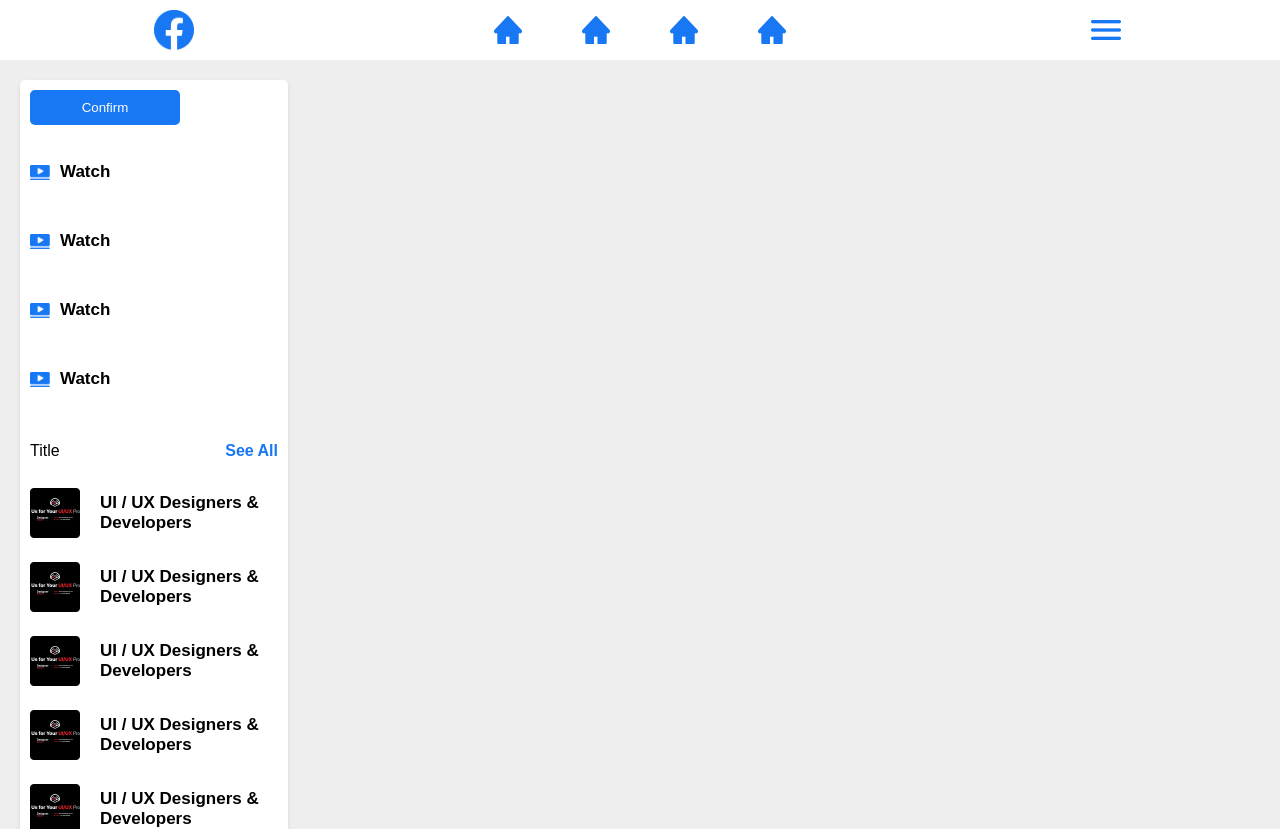
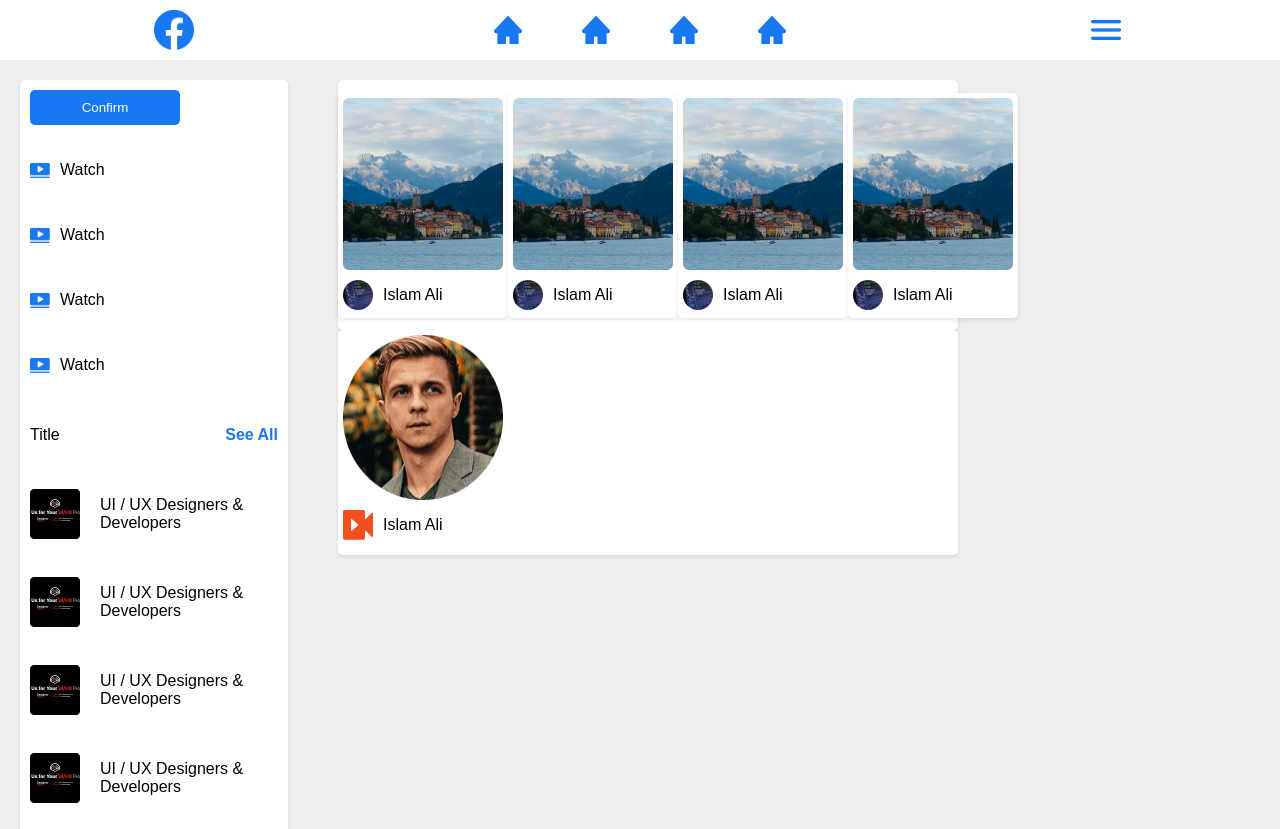
Before and after one commit to Abdelrahman-Afia/Facebook-Page-Clone, a React (Create React App) app: page / in a window 1280 px wide. Shown: the top 829 px of the page. Built offline with nearby package versions, Linux system fonts and the light colour scheme.

Commit message:
Story Created

```diff
--- /dev/null
+++ b/src/components/Createpost.jsx
@@ -0,0 +1,20 @@
+import React from "react";
+import "./Story.css";
+import img1 from "../Assets/post-profile.png";
+import img2 from "../Assets/live-icon.png";
+import img3 from "../Assets/photo-icon.png";
+import img4 from "../Assets/smile-face.png";
+
+const Story = () => {
+  return (
+    <div className="Story-container">
+      <img src={img1} alt="Story-img" className="Story-img" />
+      <div className="Story-user-details">
+        <img src={img2} alt="Story-user" className="Story-user" />
+        <p className="text">Islam Ali</p>
+      </div>
+    </div>
+  );
+};
+
+export default Story;
--- /dev/null
+++ b/src/components/Story.css
@@ -0,0 +1,36 @@
+.Story-container {
+  height: 215px;
+  border-radius: 10px;
+  padding: 5px;
+  background-color: #ffffff;
+  box-shadow: 0 2px 4px rgba(0, 0, 0, 0.1);
+  display: flex;
+  flex-direction: column;
+  border-radius: 5px;
+}
+
+.Story-img {
+  width: 160px;
+  height: 172px;
+  border-radius: 5px;
+}
+
+.Story-user-details {
+  display: flex;
+  align-items: center;
+  gap: 10px;
+  flex-direction: row;
+}
+
+.Story-user {
+  width: 30px;
+  height: 30px;
+}
+
+.text {
+  color: #000;
+  font-size: 16px;
+  font-style: normal;
+  font-weight: 400;
+  line-height: normal;
+}
--- /dev/null
+++ b/src/components/Story.jsx
@@ -0,0 +1,18 @@
+import React from "react";
+import "./Story.css";
+import img1 from "../Assets/story-img.png";
+import img2 from "../Assets/story-user.png";
+
+const Story = () => {
+  return (
+    <div className="Story-container">
+      <img src={img1} alt="Story-img" className="Story-img" />
+      <div className="Story-user-details">
+        <img src={img2} alt="Story-user" className="Story-user" />
+        <p className="text">Islam Ali</p>
+      </div>
+    </div>
+  );
+};
+
+export default Story;
--- a/src/pages/Home.css
+++ b/src/pages/Home.css
@@ -12,6 +12,7 @@ body {
   padding: 20px;
   display: flex;
   flex-direction: row;
+  gap: 50px;
 }
 
 .left-sidebar {
@@ -32,3 +33,26 @@ body {
   justify-content: flex-start;
   gap: 15px;
 }
+
+.uxside-components {
+  display: flex;
+  flex-direction: column;
+  justify-content: flex-start;
+  gap: 20px;
+}
+
+.center {
+  width: 50%;
+}
+
+.story-container {
+  height: 250px;
+  background-color: #ffffff;
+  border-radius: 5px;
+  box-shadow: 0 2px 4px rgba(0, 0, 0, 0.1);
+  display: flex;
+  justify-content: center;
+  align-items: center;
+  flex-direction: row;
+  justify-content: space-evenly;
+}
--- a/src/pages/Home.jsx
+++ b/src/pages/Home.jsx
@@ -5,6 +5,8 @@ import Confirmbutton from "../components/confirmbutton.jsx";
 import Videoicon from "../components/Videoicon.jsx";
 import Titleseeall from "../components/Titleseeall.jsx";
 import Uxside from "../components/Uxside.jsx";
+import Story from "../components/Story.jsx";
+import Createpost from "../components/Createpost.jsx";
 
 const Home = () => {
   return (
@@ -19,7 +21,7 @@ const Home = () => {
             <Videoicon />
             <Videoicon />
           </div>
-          <div>
+          <div className="uxside-components">
             <Titleseeall />
             <Uxside />
             <Uxside />
@@ -29,6 +31,15 @@ const Home = () => {
             <Uxside />
           </div>
         </div>
+        <div className="center">
+          <div className="story-container">
+            <Story />
+            <Story />
+            <Story />
+            <Story />
+          </div>
+          <Createpost />
+        </div>
       </div>
     </>
   );
```
Also changed, not shown: src/components/Createpost.css (added).
